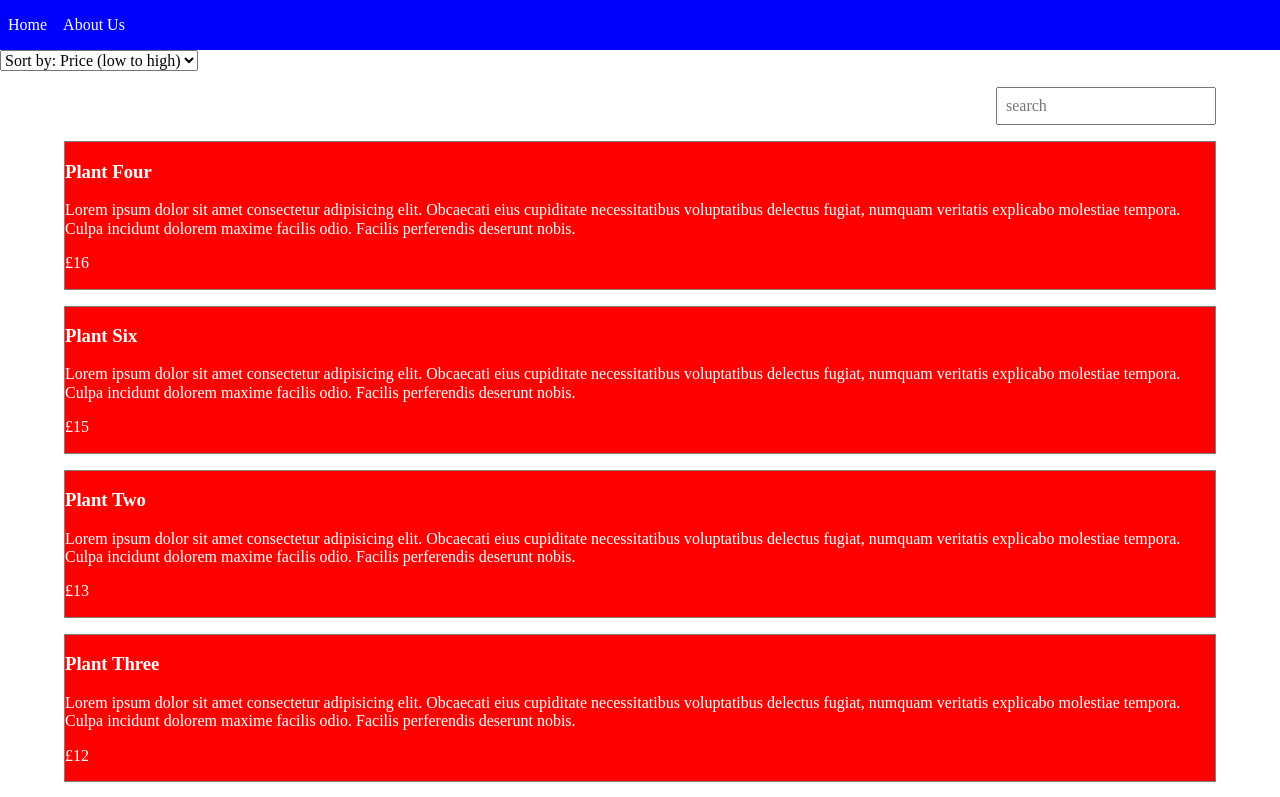
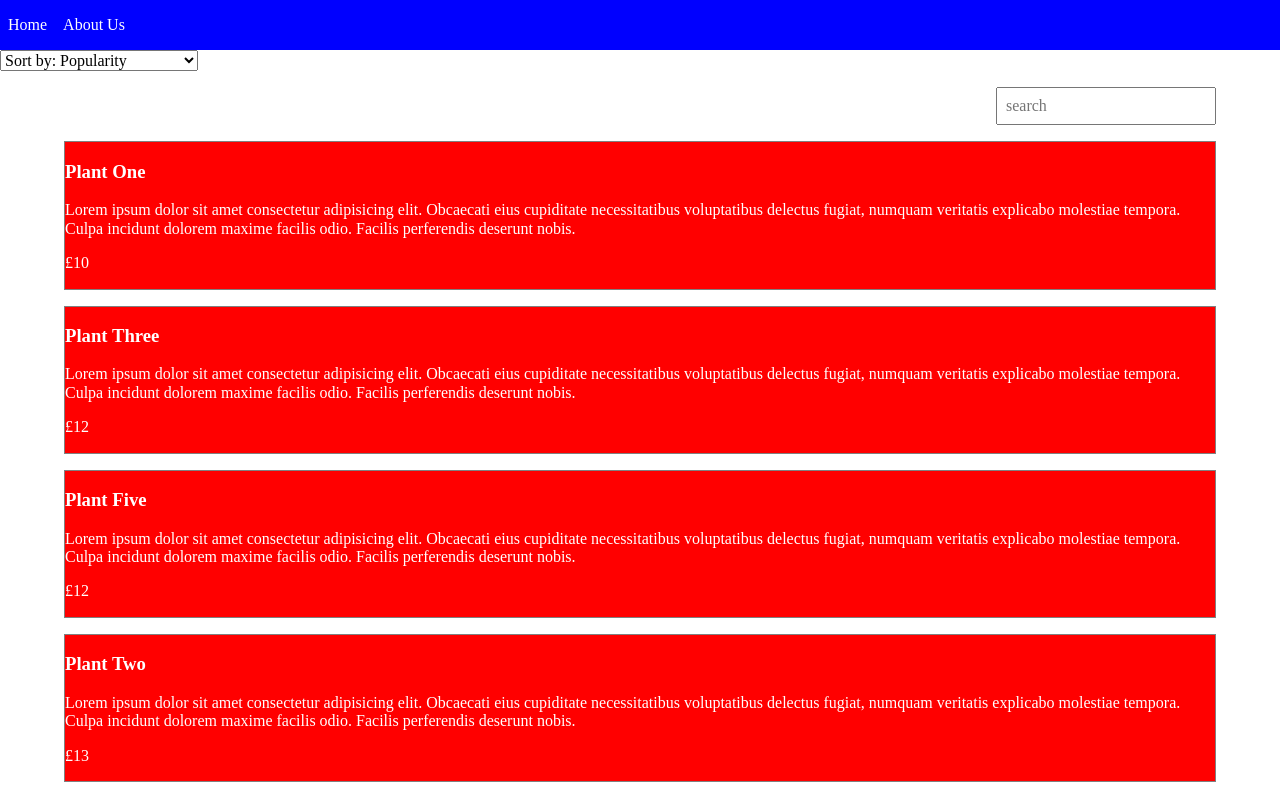
Before and after one commit to christocarr/leaves, a React (Create React App) app: page / in a window 1280 px wide. Shown: the top 797 px of the page. Built offline with nearby package versions, Linux system fonts and the light colour scheme.

Commit message:
Fix: price sort low to high

```diff
--- a/src/components/Sort/index.js
+++ b/src/components/Sort/index.js
@@ -9,6 +9,7 @@ function Sort({ sortSelect, setSortSelect, children, ...restProps }) {
 				onChange={({ target }) => setSortSelect(target.value)}
 			>
         {/* set default sort to most popular */}
+				<option value="popularity">Sort by: Popularity</option>
 				<option value="priceLowToHigh">Sort by: Price (low to high)</option>
 			</Select>
 		</Container>
--- a/src/pages/Home.js
+++ b/src/pages/Home.js
@@ -13,9 +13,8 @@ function Home() {
 	const [sortedData, setSortedData] = useState([]);
 
 	useEffect(() => {
-
 		const lowToHighPriceSort = productsData.sort((a, b) => {
-			return a.price < b.price ? 1 : -1;
+			return a.price > b.price ? 1 : -1;
 		});
 
 		setSortedData(lowToHighPriceSort);
@@ -25,7 +24,6 @@ function Home() {
 		);
 
 		setSearchResults(filteredProducts);
-
 	}, [productsData, searchTerm, sortSelect, sortedData]);
 
 	return (
```
Also changed, not shown: 1 other file (tests, documents, lock files or other folders).
